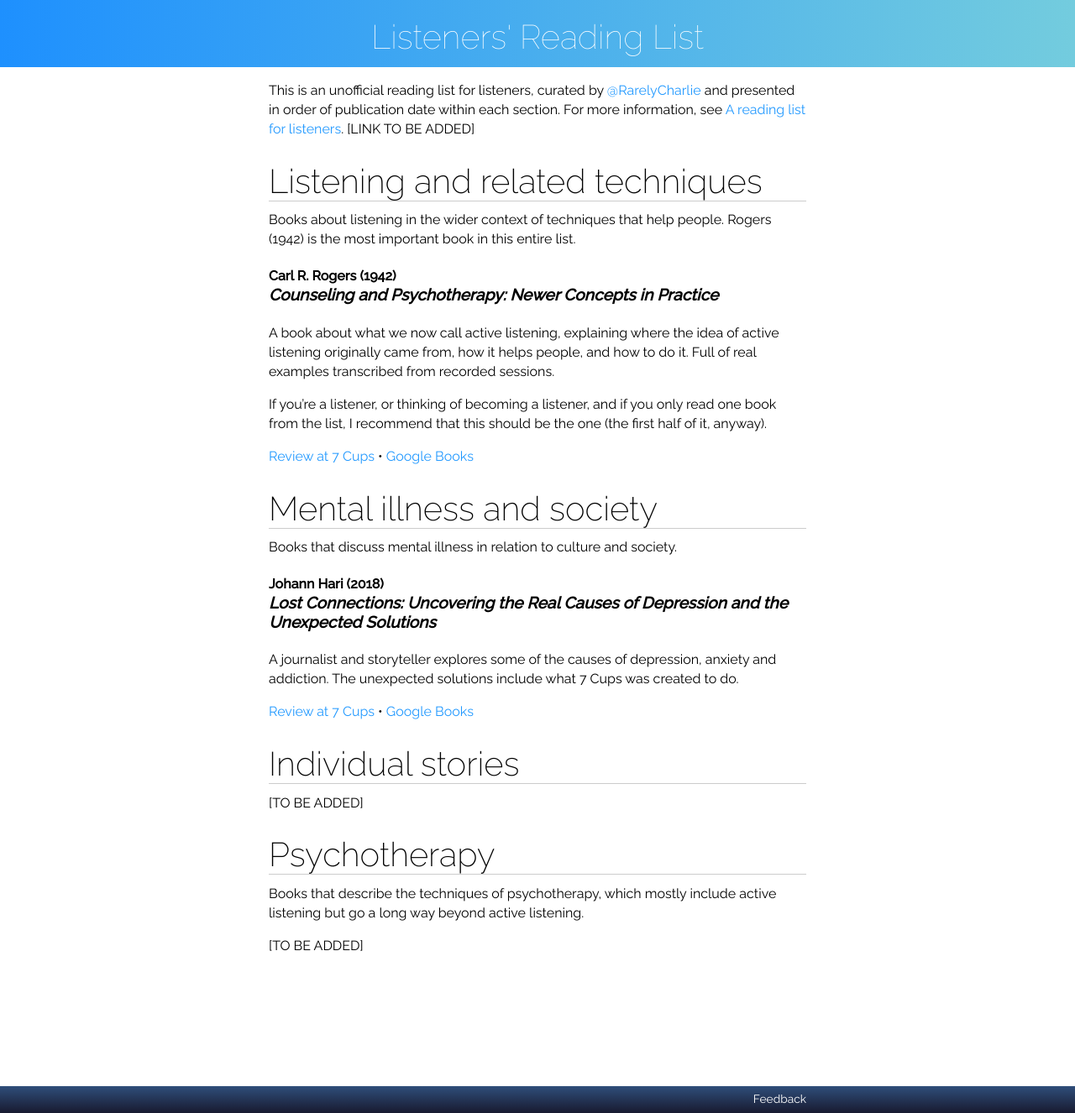
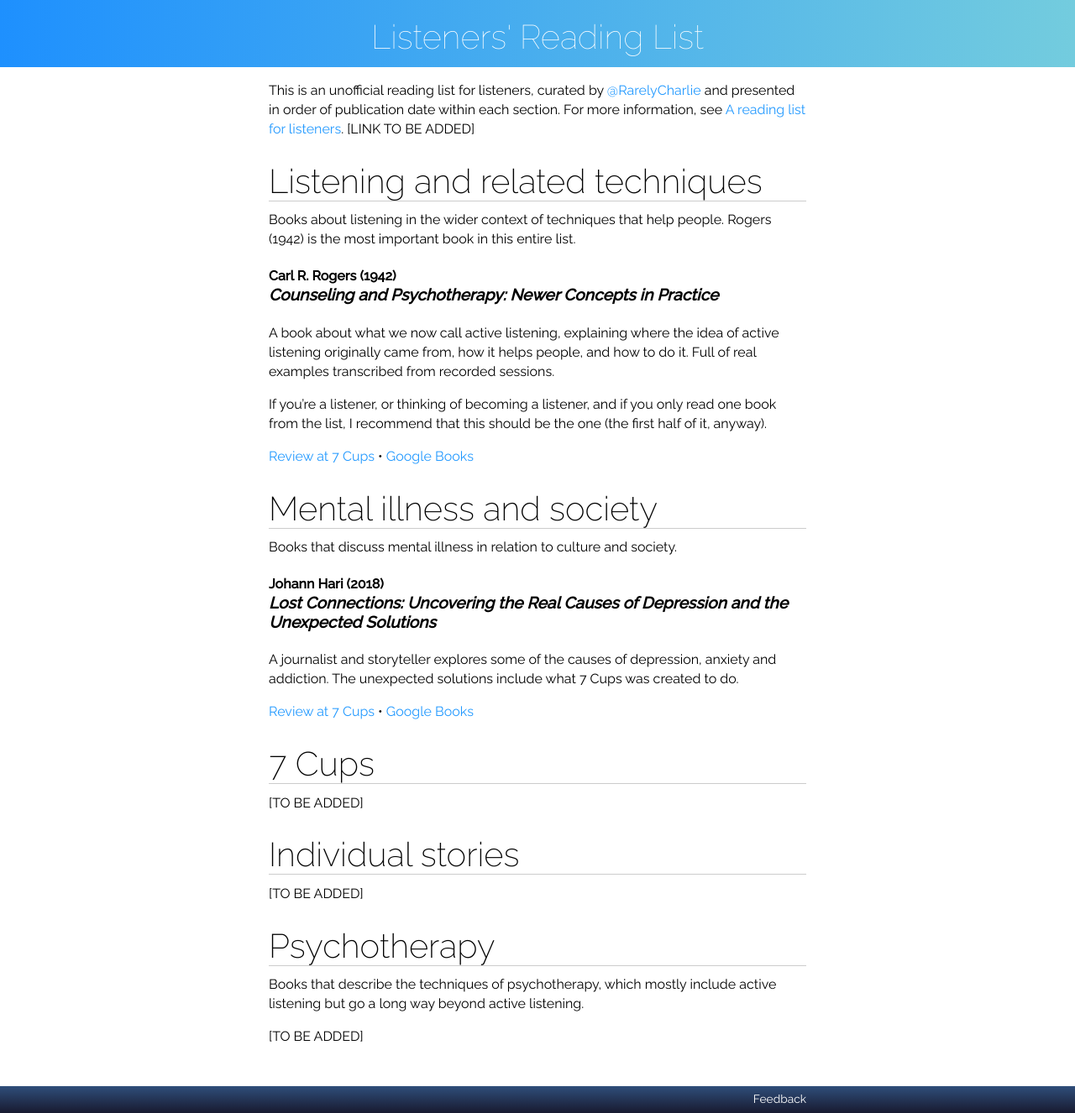
Before and after one commit to RarelyCharlie/rarelycharlie.github.io, a Jekyll site: the page built from books.md, in a window 1280 px wide and 1326 px high. Shown: the whole window at 84% size. Built offline with Jekyll 4.4.1, drawn with Linux system fonts in a browser that asks for light colours.

Commit message:
another section

```diff
--- a/books.md
+++ b/books.md
@@ -28,6 +28,10 @@ A journalist and storyteller explores some of the causes of depression, anxiety
 
 [Review at 7 Cups](# "TO BE ADDED") &bull; [Google Books](https://books.google.com/books?id=WIg2DwAAQBAJ)
 
+# 7 Cups
+
+\[TO BE ADDED\]
+
 # Individual stories
 
 \[TO BE ADDED\]
```
